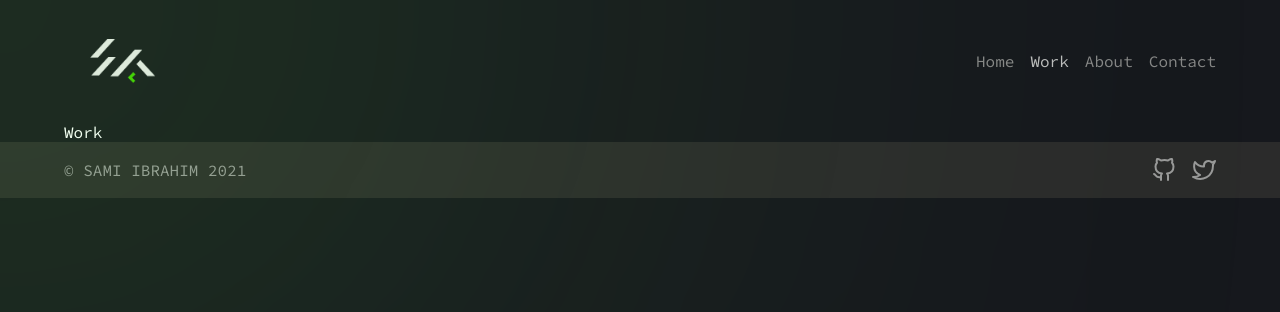
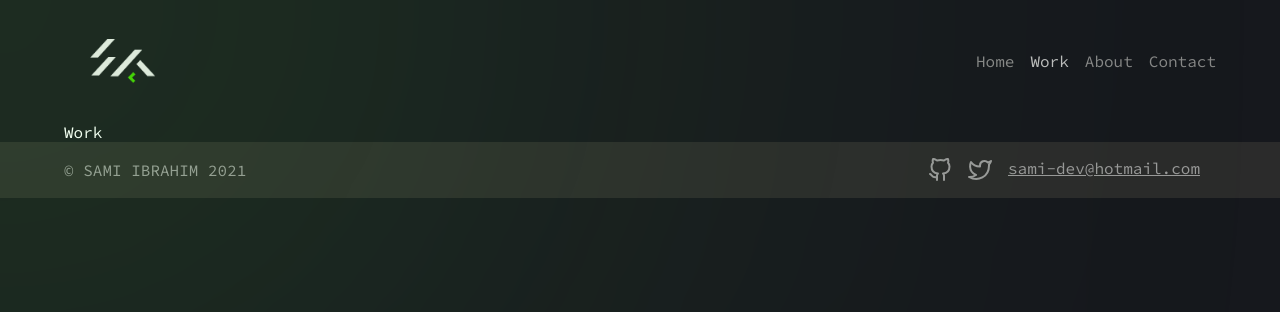
Before and after one commit to SamiKamal/portfolio, a React (Create React App) app: page /work/didimeetahacker in a window 1280 px wide. Shown: the top 312 px of the page. Built offline with nearby package versions, Linux system fonts and the light colour scheme.

Commit message:
Add my e-mail to footer

```diff
--- a/src/components/Footer/index.js
+++ b/src/components/Footer/index.js
@@ -10,12 +10,17 @@ function Footer() {
               &copy;  Sami Ibrahim {new Date().getFullYear()}
             </TextWrapper>
             <IconsWrapper>
+                <IconInnerWrapper>
                     <IconButton target="_blank" href="https://github.com/SamiKamal">
                         <GitHub/>
                     </IconButton>
                     <IconButton target="_blank" href="https://twitter.com/Samii_Dev">
                         <Twitter/>
                     </IconButton>
+                </IconInnerWrapper>
+                <MailButton target="_blank" href="mailto:sami-dev@hotmail.com">
+                    sami-dev@hotmail.com
+                </MailButton>
 
             </IconsWrapper>
         </Wrapper>
@@ -29,6 +34,7 @@ const Wrapper = styled.footer`
     margin-left: calc(var(--website-gap) * -1);
     margin-right: calc(var(--website-gap) * -1);
     padding: 16px 64px;
+    gap: 0 32px;
     display: flex;
     justify-content: space-between;
 
@@ -45,8 +51,11 @@ const TextWrapper = styled.p`
 
 const IconsWrapper = styled.div`
     display: flex;
+    flex-wrap: wrap;
+    justify-content: center;
 
     @media ${QUERIES.phoneAndSmaller} {
+        flex-direction: column;
         margin-top: 32px;
     }
 
@@ -54,14 +63,26 @@ const IconsWrapper = styled.div`
 
 const IconButton = styled.a`
     color: inherit;
-
-    &:not(:last-child) {
     margin-right: 16px;
-    }
 
     & > *:hover {
         filter: brightness(1.3);
     }
 `
 
+const IconInnerWrapper = styled.div`
+    display: flex;
+    justify-content: center;
+    align-items: end;
+`
+
+const MailButton = styled(IconButton)`
+    text-transform: initial;
+
+    @media ${QUERIES.phoneAndSmaller} {
+        margin-top: 16px;
+    }
+
+`
+
 export default Footer
```
Lines whose indentation alone changed are shown as unchanged.
